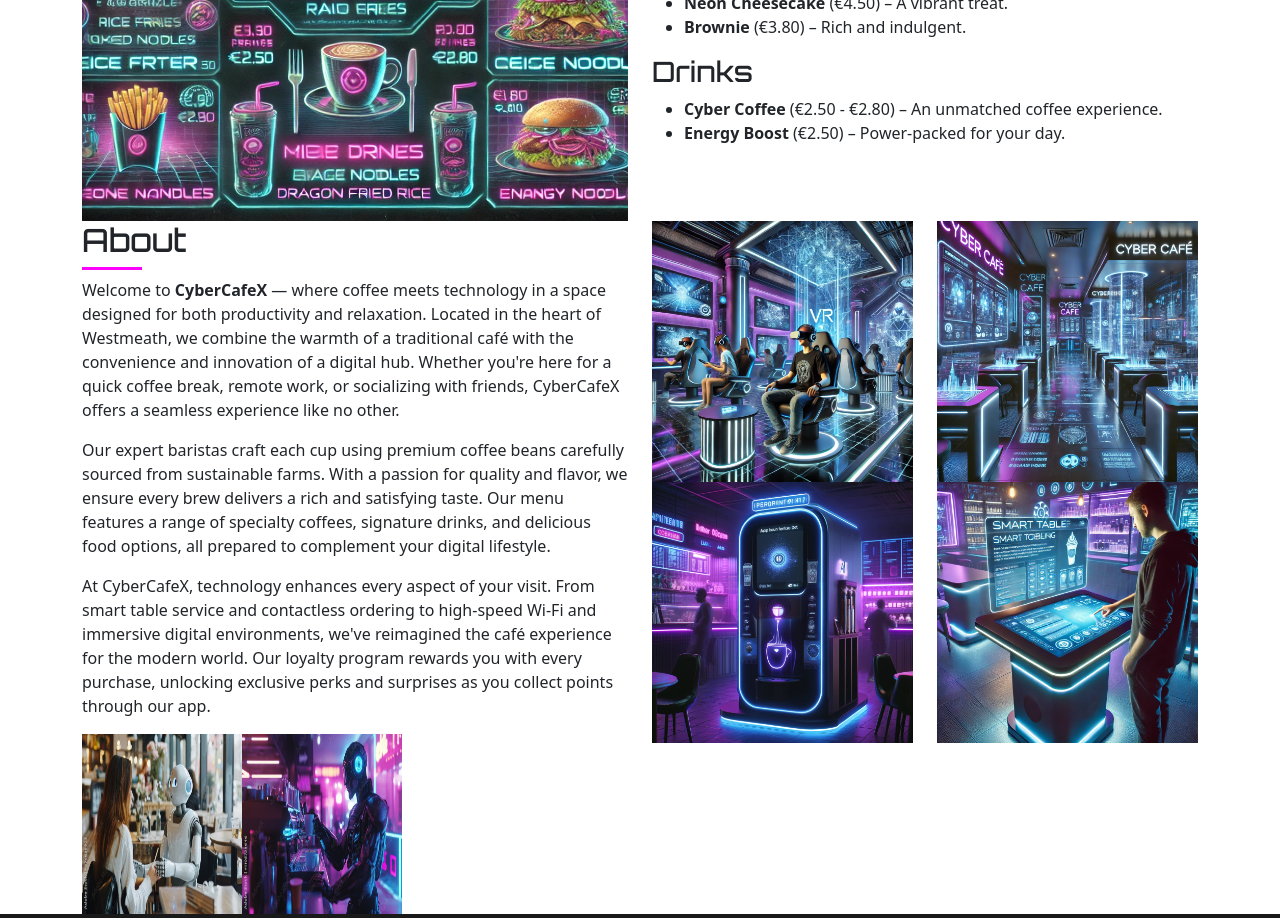
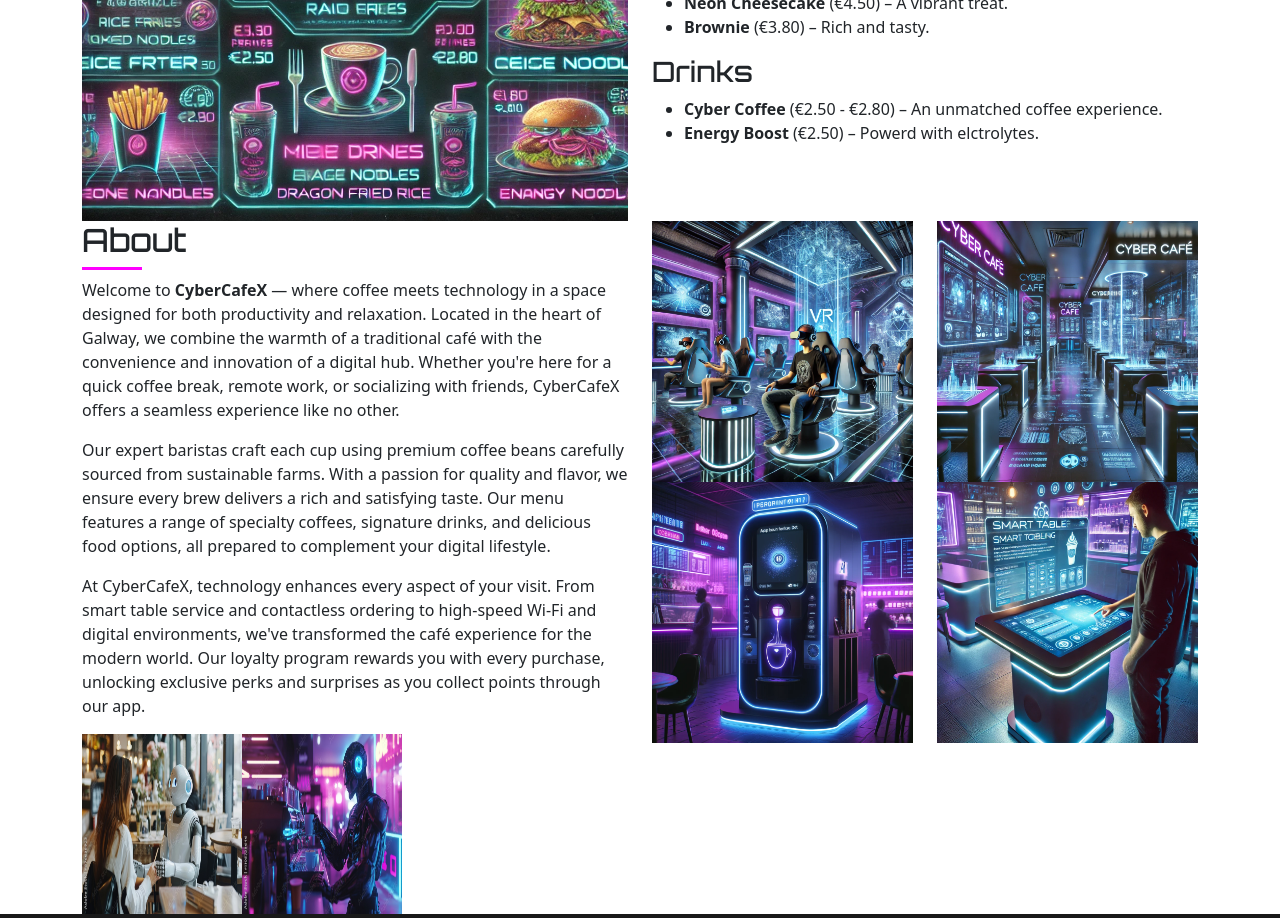
Before and after one commit to FawasAjani/cafe-app, a React (Create React App) app: page /read in a window 1280 px wide. Shown: the part 900-1818 px from the top of the page. Built offline with nearby package versions, Linux system fonts and the light colour scheme; no server answers.

Commit message:
update menu page

```diff
--- a/src/components/cafe.js
+++ b/src/components/cafe.js
@@ -83,6 +83,7 @@ function Content() {
                             </p>
                             <h3>Main Dishes</h3>
                             <ul>
+
                                 <li><strong>Cyber Wrap</strong> (€2.50) – A light yet satisfying wrap.</li>
                                 <li><strong>Panini Wrap</strong> (€4.50) – Classic meets modern.</li>
                                 <li><strong>Cyber Burger</strong> (€5.50) – Packed with flavor.</li>
@@ -91,12 +92,12 @@ function Content() {
                             <h3>Desserts</h3>
                             <ul>
                                 <li><strong>Neon Cheesecake</strong> (€4.50) – A vibrant treat.</li>
-                                <li><strong>Brownie</strong> (€3.80) – Rich and indulgent.</li>
+                                <li><strong>Brownie</strong> (€3.80) – Rich and tasty.</li>
                             </ul>
                             <h3>Drinks</h3>
                             <ul>
                                 <li><strong>Cyber Coffee</strong> (€2.50 - €2.80) – An unmatched coffee experience.</li>
-                                <li><strong>Energy Boost</strong> (€2.50) – Power-packed for your day.</li>
+                                <li><strong>Energy Boost</strong> (€2.50) – Powerd with elctrolytes.</li>
                             </ul>
                         </div>
                     </div>
@@ -110,7 +111,7 @@ function Content() {
                         <h2>About</h2>
 <p>
     Welcome to <strong>CyberCafeX</strong> — where coffee meets technology in a space designed for both productivity and relaxation.
-    Located in the heart of Westmeath, we combine the warmth of a traditional café with the convenience and innovation of a digital hub.
+    Located in the heart of Galway, we combine the warmth of a traditional café with the convenience and innovation of a digital hub.
     Whether you're here for a quick coffee break, remote work, or socializing with friends, CyberCafeX offers a seamless experience like no other.
 </p>
 <p>
@@ -120,7 +121,7 @@ function Content() {
 </p>
 <p>
     At CyberCafeX, technology enhances every aspect of your visit. From smart table service and contactless ordering to high-speed Wi-Fi and
-    immersive digital environments, we've reimagined the café experience for the modern world. Our loyalty program rewards you with every
+     digital environments, we've transformed the café experience for the modern world. Our loyalty program rewards you with every
     purchase, unlocking exclusive perks and surprises as you collect points through our app.
 </p>
 
--- a/src/components/content.js
+++ b/src/components/content.js
@@ -106,17 +106,17 @@ function Content() {
                             <h2>About CyberCafeX</h2>
                             <p>
                                Welcome to <strong>CyberCafeX</strong> — where coffee meets technology in a space designed for both productivity and relaxation.
-    Located in the heart of Westmeath, we combine the warmth of a traditional café with the convenience and innovation of a digital hub.
+    Located in the heart of Galway, we combine the warmth of a traditional café with the convenience and innovation of a digital hub.
     Whether you're here for a quick coffee break, remote work, or socializing with friends, CyberCafeX offers a seamless experience like no other.
  </p>
  <p>
  Our expert baristas craft each cup using premium coffee beans carefully sourced from sustainable farms. With a passion for quality and flavor,
     we ensure every brew delivers a rich and satisfying taste. Our menu features a range of specialty coffees, signature drinks, and delicious
-    food options, all prepared to complement your digital lifestyle.
+    food options.
                             </p>
                             <p>
                             At CyberCafeX, technology enhances every aspect of your visit. From smart table service and contactless ordering to high-speed Wi-Fi and
-    immersive digital environments, we've reimagined the café experience for the modern world. Our loyalty program rewards you with every
+     digital environments, we've transforrmed the café experience for the modern world. Our loyalty program rewards you with every
     purchase, unlocking exclusive perks and surprises as you collect points through our app.
                             </p>
                         </article>
--- a/src/components/review.js
+++ b/src/components/review.js
@@ -1 +1,10 @@
-//Fawas
+
+/*Fawas-Ajani-G00413222 */
+function review() {
+    return (
+        <div>
+            <h2>This is my review page!</h2>
+        </div>
+    );
+}
+export default review;
```
